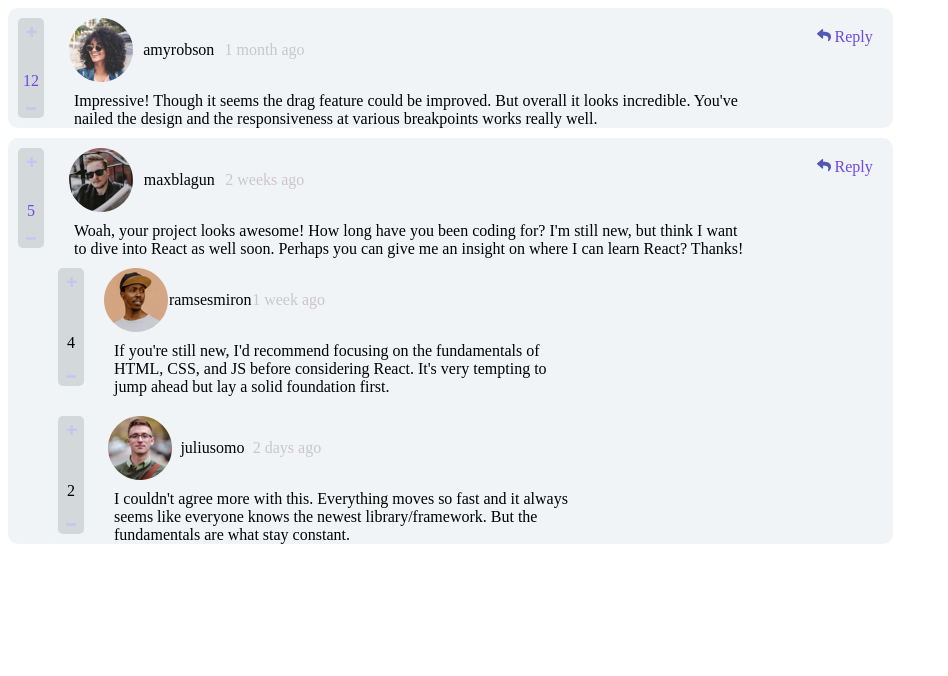
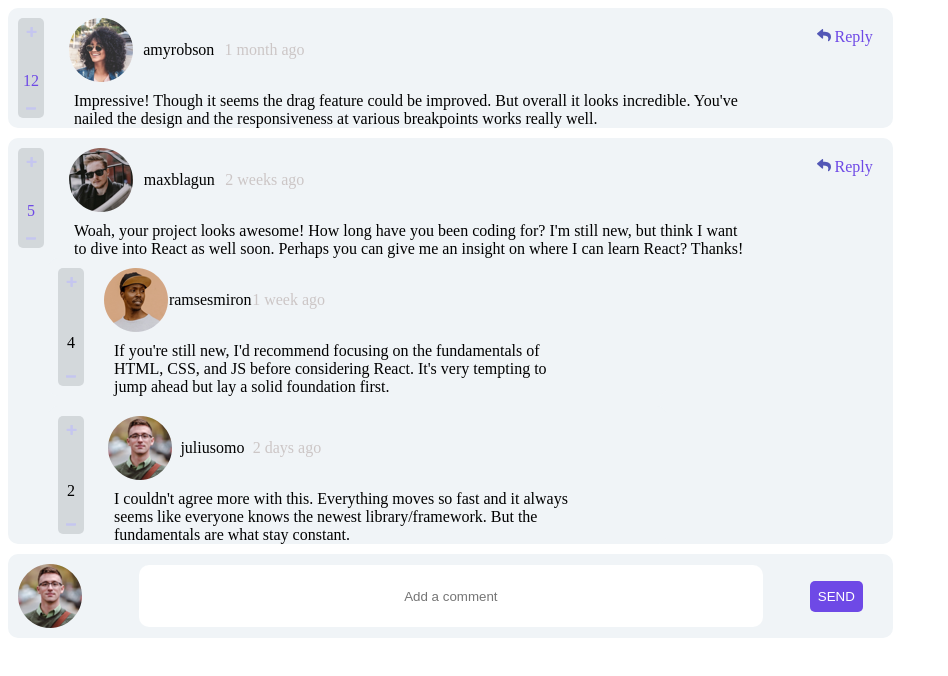
Before and after one commit to shahrzadJavadiKoushesh/AsanPadrakht-Internship, an Angular app in the folder InteractiveCommentSection/: page / in a window 1280 px wide. Shown: the top 676 px of the page, without its empty margins (0-948 px from the left). Built offline with nearby package versions, Linux system fonts and the light colour scheme.

Commit message:
add add-comment component html and scss

```diff
--- /dev/null
+++ b/InteractiveCommentSection/src/app/add-comment/add-comment.component.html
@@ -0,0 +1,7 @@
+<div class="comment">
+    <img src="../../assets/images/avatars/image-juliusomo.webp" alt="">
+
+    <input type="text" placeholder="Add a comment">
+
+    <button>SEND</button>
+</div>
--- /dev/null
+++ b/InteractiveCommentSection/src/app/add-comment/add-comment.component.scss
@@ -0,0 +1,36 @@
+.comment {
+    width: 70%;
+    height: 50%;
+    background-color: #f0f4f7;
+    margin-bottom: 10px;
+    border-radius: 10px;
+    display: flex;
+    align-items: center;
+    justify-content: space-between;
+
+    img{
+        padding: 10px;
+    }
+
+    input{
+        width: 70%;
+        height: 60px;
+        border: none;
+        text-align: center;
+        border-radius: 10px;
+    }
+
+    button{
+        color: #FFF;
+        background-color:#6e49e6;
+        border: none;
+        padding: 8px;
+        border-radius: 5px;
+        margin-right: 30px;
+    }
+
+    button:hover{
+        cursor: pointer;
+        opacity: 0.8;
+    }
+}
--- a/InteractiveCommentSection/src/app/app.component.html
+++ b/InteractiveCommentSection/src/app/app.component.html
@@ -51,4 +51,5 @@
             </div>
         </div>
     </div>
+    <app-add-comment></app-add-comment>
 </div>
--- a/InteractiveCommentSection/src/app/app.module.ts
+++ b/InteractiveCommentSection/src/app/app.module.ts
@@ -3,10 +3,12 @@ import { BrowserModule } from '@angular/platform-browser';
 
 import { AppRoutingModule } from './app-routing.module';
 import { AppComponent } from './app.component';
+import { AddCommentComponent } from './add-comment/add-comment.component';
 
 @NgModule({
   declarations: [
     AppComponent,
+    AddCommentComponent,
   ],
   imports: [
     BrowserModule,
```
Also changed, not shown: InteractiveCommentSection/src/app/add-comment/add-comment.component.ts (added, +10 -0 lines), 1 other file (tests, documents, lock files or other folders).
